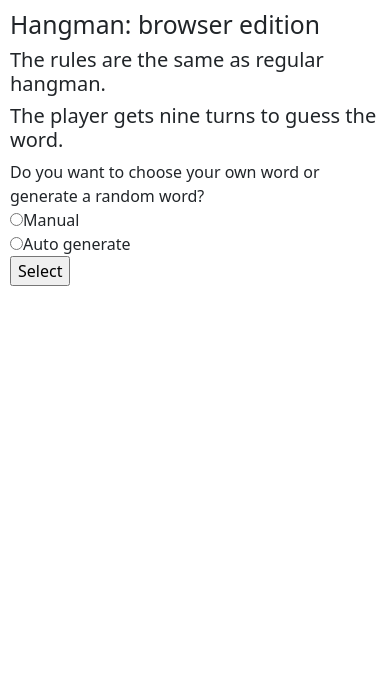
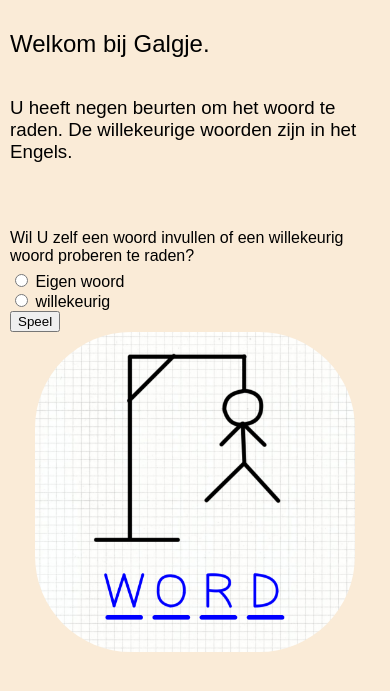
Before and after one commit to horizoncollege/ao-alkmaar-Frederikusvm, a PHP site: page /projecten/galgje/index.php in a window 390 px wide. Shown: the top 691 px of the page. Run offline with PHP 8.4, Linux system fonts and the light colour scheme.

Commit message:
gewerkt aan responsiveheid

```diff
--- a/index.php
+++ b/index.php
@@ -19,7 +19,7 @@
     <div class="applicationsgrid">
 
         <div class="applicationimage">
-            <a href="./projecten/galgje/index.php"><img src="./images/galgje.png"></a>
+            <a href="./projecten/galgje/index.php" target="_blank"><img src="./images/galgje.png"></a>
         </div>
 
     </div>
--- a/projecten/galgje/chosen.php
+++ b/projecten/galgje/chosen.php
@@ -25,8 +25,7 @@ if ((isset($generatedword)) && ($_GET['method'] == 'auto')) {
     ?>
 
 <head>
-<link rel="stylesheet" href="https://cdn.jsdelivr.net/npm/bootstrap@5.2.3/dist/css/bootstrap.min.css">
-<link rel="stylesheet" href="style.css">
+<link rel="stylesheet" href="galgjestyle.css">
 <title>Galgje</title>
 </head>
 
--- a/projecten/galgje/galgje.php
+++ b/projecten/galgje/galgje.php
@@ -25,10 +25,9 @@ for ($i = 0; $i < $lenght; $i++) {
 }
 ?>
 <!DOCTYPE html>
-<html xmlns="http://www.w3.org/1999/xhtml" lang="en">
+<html lang="en">
 <head>
-<link rel="stylesheet" href="https://cdn.jsdelivr.net/npm/bootstrap@5.2.3/dist/css/bootstrap.min.css">
-<link rel="stylesheet" href="style.css">
+<link rel="stylesheet" href="galgjestyle.css">
 <title>Galgje</title>
 </head>
 <body>
--- /dev/null
+++ b/projecten/galgje/galgjestyle.css
@@ -0,0 +1,44 @@
+body {
+    margin:10px;
+    font-family: Arial, Helvetica, sans-serif;
+    background-color: antiquewhite;
+}
+
+h2, h3 {
+    font-weight: normal;
+}
+
+h5, p {
+    display: flex;
+    flex-wrap: wrap;
+}
+
+.strike {
+    text-decoration: line-through;
+}
+
+.headerdiv {
+    display: flex;
+    flex-direction: column;
+}
+
+.mainvlak {
+    display: flex;
+    flex-direction: row;
+    justify-content: space-around;
+    flex-wrap: wrap;
+}
+
+.selectietekst {
+    margin-top: 2rem;
+}
+
+.selectietekst form {
+    margin-top: -10px;
+}
+
+.afbeelding img {
+    height: 20rem;
+    width: 20rem;
+    border-radius: 6rem;
+}
--- a/projecten/galgje/index.php
+++ b/projecten/galgje/index.php
@@ -3,25 +3,33 @@
 <head>
 
   <meta name="viewport" content="width=device-width, initial-scale=1.0">
-  <link rel="stylesheet" href="https://cdn.jsdelivr.net/npm/bootstrap@5.2.3/dist/css/bootstrap.min.css">
-  <link rel="stylesheet" href="style.css">
+  <link rel="stylesheet" href="galgjestyle.css?<?php echo time();?>">
   <title>Galgje</title>
 </head>
 <body>
 
-<h2>Hangman: browser edition</h2>
-<h5>The rules are the same as regular hangman.</h5>
-<h5>The player gets nine turns to guess the word.</h5>
-
-<div class='selection'>
-Do you want to choose your own word or generate a random word?
-<form action="chosen.php" method="get">
-  <input type="radio" name="method" value="manual" id="manual"><label for="manual"> Manual</label><br>
-  <input type="radio" name="method" value="auto" id="auto"><label for="auto"> Auto generate</label><br>
-  <input type="submit" value="Select">
-</form>
+<div class="headerdiv">
+  <h2>Welkom bij Galgje.</h2>
+  <h3>U heeft negen beurten om het woord te raden. De willekeurige woorden zijn in het Engels.</h3>
 </div>
 
+<div class="mainvlak">
+
+<div class='selectietekst'>
+
+  <p>Wil U zelf een woord invullen of een willekeurig woord proberen te raden?</p>
+    <form action="chosen.php" method="get">
+      <input type="radio" name="method" value="manual" id="manual"><label for="manual"> Eigen woord</label><br>
+      <input type="radio" name="method" value="auto" id="auto"><label for="auto"> willekeurig</label><br>
+      <input type="submit" value="Speel">
+    </form>
+</div>
+
+<div class="afbeelding">
+  <img src="../../images/galgje.png">
+</div>
+
+</div>
 
 </body>
 </html>
--- a/projecten/galgje/style.css
+++ /dev/null
@@ -1,7 +0,0 @@
-body {
-    margin:10px;
-}
-
-.strike {
-    text-decoration: line-through;
-}
```
